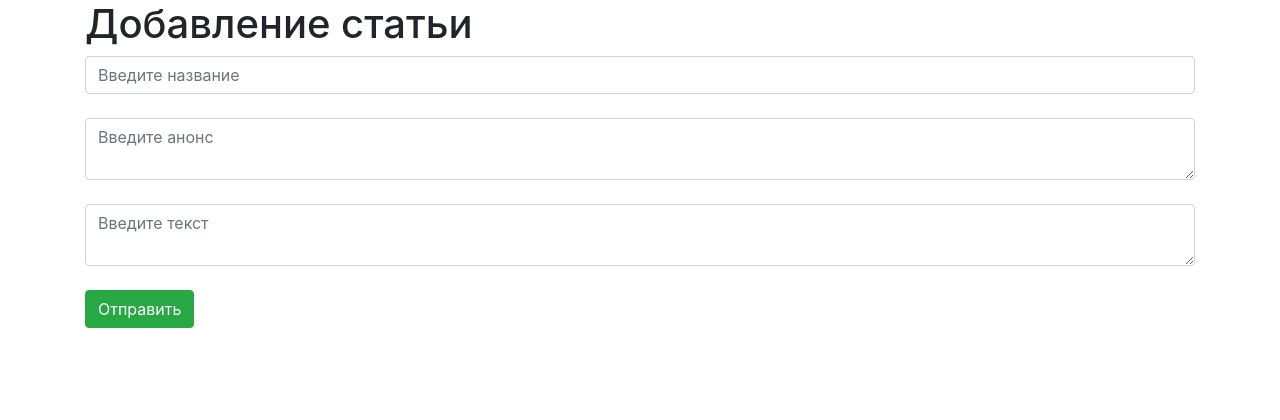
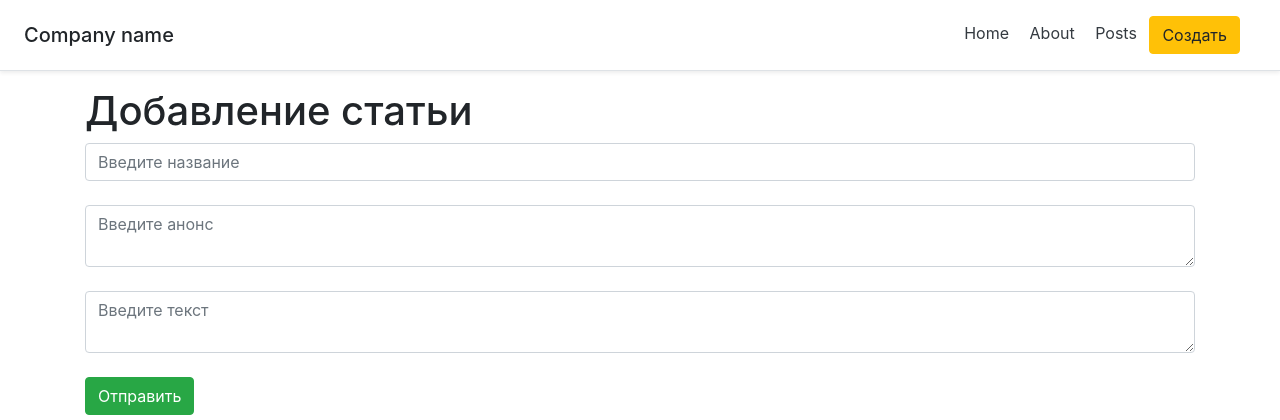
Before and after one commit to SlavaGolovatskyu/Learn-Flask, a Flask app: page /create-article in a window 1280 px wide. Shown: the top 420 px of the page. Run offline with Flask 2, Linux system fonts and the light colour scheme; parts of the project's set-up code (start-up, migrations or seed data) failed here and were passed over; some libraries are stand-ins or nearby versions.

Commit message:
first commit

```diff
--- a/app.py
+++ b/app.py
@@ -2,7 +2,7 @@ from datetime import datetime
 from flask import Flask, render_template, url_for, request, redirect
 from flask_sqlalchemy import SQLAlchemy
 
-hfgh
+
 app = Flask(__name__)
 app.config['SQLALCHEMY_DATABASE_URI'] = 'sqlite:///blog.db'
 app.config['SQLALCHEMY_TRACK_MODIFICATIONS'] = False
@@ -34,6 +34,13 @@ def about_page():
 	return render_template('about.html')
 
 
+@app.route('/posts')
+def posts():
+	articles = Article.query.order_by(Article.date).all()
+	articles.reverse()
+	return render_template('posts.html', articles=articles)
+
+
 @app.route('/create-article', methods=['POST', 'GET'])
 def create_article():
 	if request.method == 'POST':
--- a/templates/base.html
+++ b/templates/base.html
@@ -8,7 +8,15 @@
 	<title>{% block title %}{% endblock %}</title>
 </head>
 <body>
-	{% block header %}{% endblock %}
+	<header class="d-flex flex-column flex-md-row align-items-center p-3 px-md-4 mb-3 bg-body border-bottom shadow-sm">
+	    <h5 class="my-0 mr-md-auto fw-normal">Company name</h5>
+	    <nav class="my-2 my-md-0 mr-md-3">
+	        <a class="p-2 text-dark" href="/">Home</a>
+	        <a class="p-2 text-dark" href="/about">About</a>
+	        <a class="p-2 text-dark" href="/posts">Posts</a>
+	        <a href="/create-article" class="btn btn-warning">Создать</a>
+	    </nav>
+	</header>
 	{% block body %}{% endblock %}
 </body>
 </html>
--- a/templates/create_article.html
+++ b/templates/create_article.html
@@ -8,9 +8,9 @@
 	<div class="container">
 		<h1>Добавление статьи</h1>
 		<form method="post">
-			<input type="text" name="title" id = 'title' class = 'form-control' placeholder="Введите название"><br>
-			<textarea name="intro" id = 'intro' class = 'form-control' placeholder="Введите анонс"></textarea><br>
-			<textarea name="text" id = 'text' class = 'form-control' placeholder="Введите текст"></textarea><br>
+			<input type="text" name="title" id = 'title' class = 'form-control' placeholder="Введите название" required="TITLE"><br>
+			<textarea name="intro" id = 'intro' class = 'form-control' placeholder="Введите анонс" required="INTRO"></textarea><br>
+			<textarea name="text" id = 'text' class = 'form-control' placeholder="Введите текст" required="TEXT"></textarea><br>
 			<input type="submit" class = 'btn btn-success' value='Отправить'><br>
 		</form>
 	</div>
```
Also changed, not shown: templates/index.html (+0 -11 lines), templates/posts.html (added, +19 -0 lines), blog.db.
